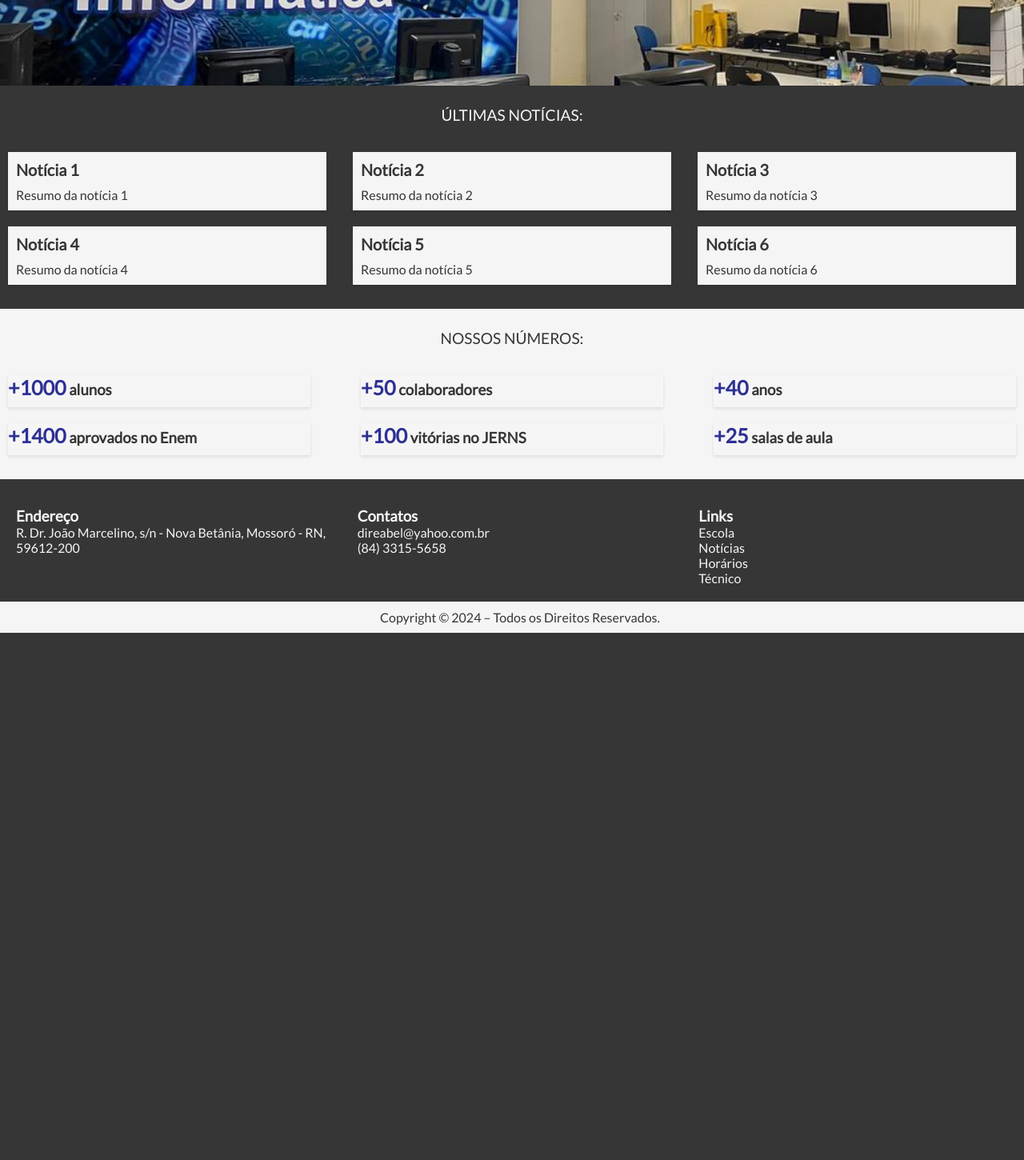
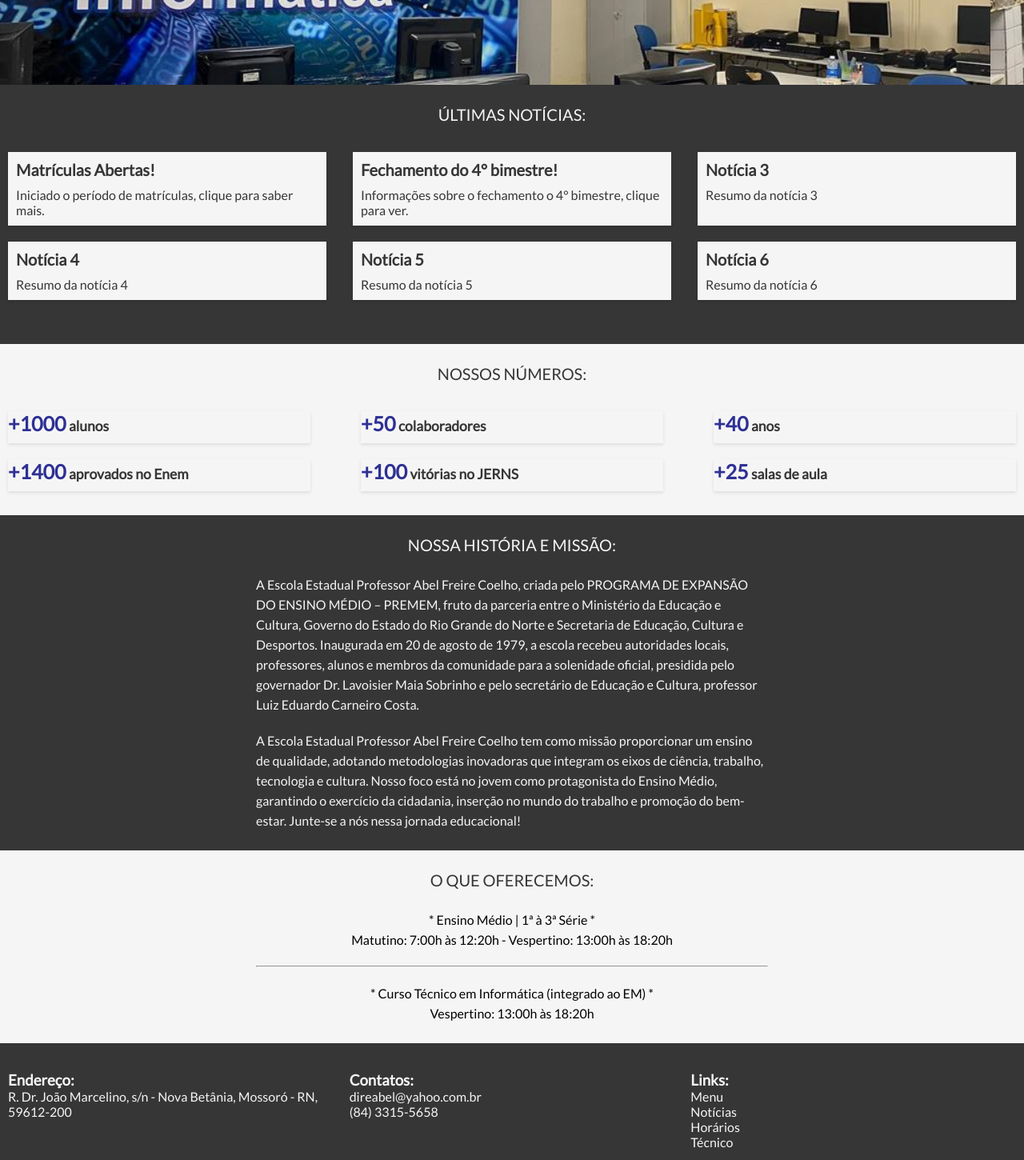
Before and after one commit to gstvmatheus/SITE-ABEL-COELHO, a plain HTML site: page HTML/index.html in a window 1280 px wide. Shown: the part 400-1850 px from the top of the page at 80% size. Before the commit the page ends 1191 px from the top, so only its background shows below. Drawn offline with Linux system fonts and the light colour scheme.

Commit message:
Atualização n°8

```diff
--- a/CSS/style.css
+++ b/CSS/style.css
@@ -5,15 +5,25 @@
   padding: 0;
 }
 
+html {
+  font-size: 62.5%;
+}
+
+:root {
+  --cor-branco1: #f5f5f5;
+  --cor-preto1: #363636;
+  --cor-cinza1: #ccc;
+}
+
 body {
-  background-color: #363636;
+  background-color: var(--cor-preto1);
   font-family: "Lato", sans-serif;
 }
 
 .navbar-container {
   width: 100%;
   height: 100%;
-  background-color: #f5f5f5;
+  background-color: var(--cor-branco1);
 }
 
 nav {
@@ -39,18 +49,18 @@ nav {
   display: inline-block;
   text-transform: uppercase;
   margin-left: 30px;
-  font-size: 18px;
+  font-size: 2.0rem;
   margin-top: 10px;
 }
 
 .navbar-items a {
-  color: #363636;
+  color: var(--cor-preto1);
   text-decoration: none;
   transition: 0.5s;
 }
 
 .navbar-items a:hover {
-  color: #ccc;
+  color: var(--cor-cinza1);
 }
 
 .a1 {
@@ -102,11 +112,15 @@ nav {
   margin-left: -75%;
 }
 
+.news {
+  padding: 25px 0;
+}
+
 .title-news {
   text-align: center;
-  color: #f5f5f5;
-  font-size: larger;
-  padding: 25px 0;
+  color: var(--cor-branco1);
+  font-size: 2.0rem;
+  padding-bottom: 25px;
 }
 
 .news-list {
@@ -121,8 +135,8 @@ nav {
 .news-item {
   width: 30%;
   margin-bottom: 20px;
-  background-color: #f5f5f5;
-  color: #363636;
+  background-color: var(--cor-branco1);
+  color: var(--cor-preto1);
   padding: 10px;
   box-shadow: 0 2px 4px rgba(0, 0, 0, 0.1);
 }
@@ -135,24 +149,24 @@ nav {
 }
 
 .news-item a:hover {
-  color: #ccc;
+  color: var(--cor-cinza1);
 }
 
 .news-item h3 {
-  font-size: 20px;
+  font-size: 2.0rem;
   margin: 0 0 10px 0;
 }
 
 .news-item p {
-  font-size: 16px;
+  font-size: 1.6rem;
   margin: 0;
 }
 
 .title-numbers {
   text-align: center;
-  background-color: #f5f5f5;
-  color: #363636;
-  font-size: larger;
+  background-color: var(--cor-branco1);
+  color: var(--cor-preto1);
+  font-size: 2.0rem;
   padding: 25px 0;
 }
 
@@ -163,37 +177,101 @@ nav {
   display: flex;
   flex-wrap: wrap;
   justify-content: space-between;
-  background-color: #f5f5f5;
+  background-color: var(--cor-branco1);
 }
 
 .number-item {
   width: 30%;
   margin-bottom: 20px;
-  color: #363636;
+  color: var(--cor-preto1);
   padding: 10px 0 10px 10pxpx;
   box-shadow: 0 2px 4px rgba(0, 0, 0, 0.1);
 }
 
 .number-item h3 {
-  font-size: 17,5px;
+  font-size: 1.75rem;
   margin: 0 0 10px 0;
 }
 
 span {
   color: #2E3094;
-  font-size: 25px;
+  font-size: 2.5rem;
 }
 
+.history {
+  padding: 25px 0;
+}
+
+.title-history {
+  text-align: center;
+  color: var(--cor-branco1);
+  font-size: 2.0rem;
+  padding-bottom: 25px;
+}
+
+.our-history1 {
+  color: var(--cor-branco1);
+  font-size: 1.6rem;
+  width: 50%;
+  line-height: 2.5rem;
+  margin-left: 25%;
+  padding-bottom: 20px;
+}
+
+.our-history2 {
+  color: var(--cor-branco1);
+  font-size: 1.6rem;
+  width: 50%;
+  line-height: 2.5rem;
+  margin-left: 25%;
+}
+
+.provide {
+  background-color: var(--cor-branco1);
+  padding: 25px 0;
+}
+
+.title-provide {
+  text-align: center;
+  color: var(--cor-preto1);
+  font-size: 2.0rem;
+  padding-bottom: 25px;
+}
+
+hr {
+  margin: 20px 0;
+}
+
+.we-provide {
+  text-align: center;
+  font-size: 1.6rem;
+  width: 50%;
+  line-height: 2.5rem;
+  margin-left: 25%;
+  list-style-type: none
+}
+
+.aviso1 {
+  color: var(--cor-branco1);
+  text-align: center;
+  font-size: 1.6rem;
+  width: 50%;
+  line-height: 2.5rem;
+  margin-left: 25%;
+  margin-top: 50px;
+}
+
+
 .rodape {
-  background-color: #363636;
-  color: #f5f5f5;
+  background-color: var(--cor-preto1);
+  color: var(--cor-branco1);
   height: auto;
   width: 100%;
-  font-size: 16px;
+  font-size: 1.6rem;
 }
 .rodape a {
   text-decoration: none;
-  color: #f5f5f5;
+  color: var(--cor-branco1);
 }
 
 .rodape-div {
@@ -202,22 +280,25 @@ span {
   width: 100%;
   margin: auto;
   align-items: stretch;
-  padding: 25px 0 10px 10px;
+  padding: 25px 0 10px 0;
 }
+
 .rodape-div-1, .rodape-div-2, .rodape-div-3 {
   display: flex;
   width: calc(100% / 3 - 20px);
   padding: 10px;
 }
+
 .rodape span {
   font-size: 20px;
-  color: #363636;
+  color: var(--cor-preto1);
 }
+
 .rodape-direitos {
-  background-color: #f5f5f5;
-  padding: 10px;
+  background-color: var(--cor-branco1);
+  padding: 10px 0;
   text-align: center;
-  color: #363636;
+  color: var(--cor-preto1);
   width: 100%;
 }
 
@@ -244,5 +325,5 @@ span {
 }
 
 ::-webkit-scrollbar-track {
-  background: #EDECE9;
+  background: var(--cor-branco1);
 }
--- a/HTML/index.html
+++ b/HTML/index.html
@@ -17,7 +17,7 @@
               </a>
               <ul class="navbar-items">
                 <li>
-                  <a href="school.html">ESCOLA</a>
+                  <a href="index.html">HOME</a>
                 </li>
                 <li>
                   <a href="news.html">NOTÍCIAS</a>
@@ -70,37 +70,39 @@
         <p class="title-news">ÚLTIMAS NOTÍCIAS:</p>
         <ul class="news-list">
           <li class="news-item">
-            <a href="news1.html">
-              <h3>Notícia 1</h3>
-              <p>Resumo da notícia 1</p>
+            <a href="./newspaper/news1.html">
+              <h3>Matrículas Abertas!</h3>
+              <p>Iniciado o período de matrículas, clique para saber mais.</p>
             </a>
           </li>
+
           <li class="news-item">
-            <a href="news2.html">
-              <h3>Notícia 2</h3>
-              <p>Resumo da notícia 2</p>
+            <a href="/html/newspaper/news2.html">
+              <h3>Fechamento do 4° bimestre!</h3>
+              <p>Informações sobre o fechamento o 4° bimestre, clique para ver.</p>
             </a>
           </li>
+
           <li class="news-item">
-            <a href="news3.html">
+            <a href="">
               <h3>Notícia 3</h3>
               <p>Resumo da notícia 3</p>
             </a>
           </li>
           <li class="news-item">
-            <a href="news4.html">
+            <a href="">
               <h3>Notícia 4</h3>
               <p>Resumo da notícia 4</p>
             </a>
           </li>
           <li class="news-item">
-            <a href="news5.html">
+            <a href="">
               <h3>Notícia 5</h3>
               <p>Resumo da notícia 5</p>
             </a>
           </li>
           <li class="news-item">
-            <a href="news6.html">
+            <a href="">
               <h3>Notícia 6</h3>
               <p>Resumo da notícia 6</p>
             </a>
@@ -135,19 +137,42 @@
       </div>
     </section>
 
+    <section>
+      <div class="history">
+        <p class="title-history">NOSSA HISTÓRIA E MISSÃO:</p>
+        <p class="our-history1">A Escola Estadual Professor Abel Freire Coelho, criada pelo PROGRAMA DE EXPANSÃO DO ENSINO MÉDIO – PREMEM, fruto da parceria entre o Ministério da Educação e Cultura, Governo do Estado do Rio Grande do Norte e Secretaria de Educação, Cultura e Desportos. Inaugurada em 20 de agosto de 1979, a escola recebeu autoridades locais, professores, alunos e membros da comunidade para a solenidade oficial, presidida pelo governador Dr. Lavoisier Maia Sobrinho e pelo secretário de Educação e Cultura, professor Luiz Eduardo Carneiro Costa.
+        </p>
+
+        <p class="our-history2">A Escola Estadual Professor Abel Freire Coelho tem como missão proporcionar um ensino de qualidade, adotando metodologias inovadoras que integram os eixos de ciência, trabalho, tecnologia e cultura. Nosso foco está no jovem como protagonista do Ensino Médio, garantindo o exercício da cidadania, inserção no mundo do trabalho e promoção do bem-estar. Junte-se a nós nessa jornada educacional!</p>
+      </div>
+    </section>
+
+    <section>
+      <div class="provide">
+        <p class="title-provide">O QUE OFERECEMOS:</p>
+        <ul class="we-provide">
+          <li>* Ensino Médio | 1ª à 3ª Série *</li>
+          <li>Matutino: 7:00h às 12:20h - Vespertino: 13:00h às 18:20h</li>
+          <hr>
+          <li>* Curso Técnico em Informática (integrado ao EM) *</li>
+          <li>Vespertino: 13:00h às 18:20h</li>
+        </ul>
+      </div>
+    </section>
+
     <footer class="rodape" id="contato">
       <div class="rodape-div">
 
           <div class="rodape-div-1">
               <div class="rodape-div-1-coluna">
-                  <h3>Endereço</h3>
+                  <h3>Endereço:</h3>
                   <p>R. Dr. João Marcelino, s/n - Nova Betânia, Mossoró - RN, 59612-200</p>
               </div>
           </div>
 
           <div class="rodape-div-2">
               <div class="rodape-div-2-coluna">
-                  <h3>Contatos</h3>
+                  <h3>Contatos:</h3>
                   <p>direabel@yahoo.com.br</p>
                   <p>(84) 3315-5658</p>
               </div>
@@ -155,8 +180,8 @@
 
           <div class="rodape-div-3">
               <div class="rodape-div-3-coluna">
-                  <h3>Links</h3>
-                  <p><a href="school.html">Escola</a></p>
+                  <h3>Links:</h3>
+                  <p><a href="index.html">Menu</a></p>
                   <p><a href="news.html">Notícias</a></p>
                   <p><a href="schedules.html">Horários</a></p>
                   <p><a href="tecnico.html">Técnico</a></p>
```
Also changed, not shown: HTML/tecnico.html (+1 -1 lines), html/news.html (+1 -2 lines), html/newspaper/news1.html (added, +43 -0 lines), html/newspaper/news2.html (added, +43 -0 lines), html/schedules.html (+5 -4 lines), html/school.html (deleted, +0 -51 lines).
